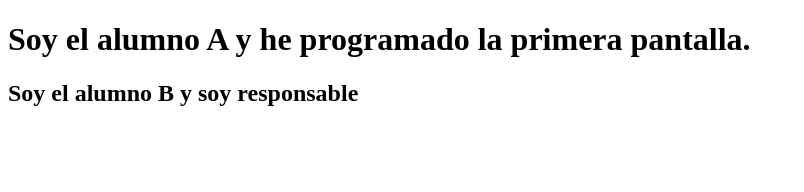
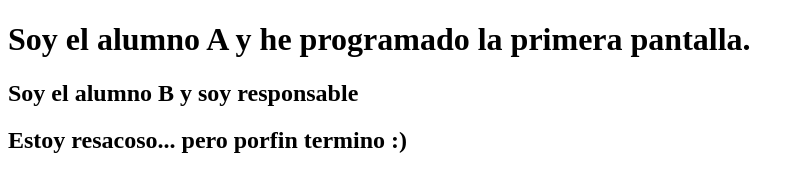
Before and after one commit to GatoGit21/Silksong, a plain HTML site: page index.html in a window 1280 px wide. Shown: the whole page, without its empty margins (0-804 px from the left). Drawn offline with Linux system fonts and the light colour scheme.

Commit message:
Segundo commit del alumno A

```diff
--- a/index.html
+++ b/index.html
@@ -9,5 +9,6 @@
 <body>
     <h1>Soy el alumno A y he programado la primera pantalla.</h1>
     <h2>Soy el alumno B y soy responsable</h2>
+    <h2>Estoy resacoso... pero porfin termino :)</h2>
 </body>
 </html>
```
